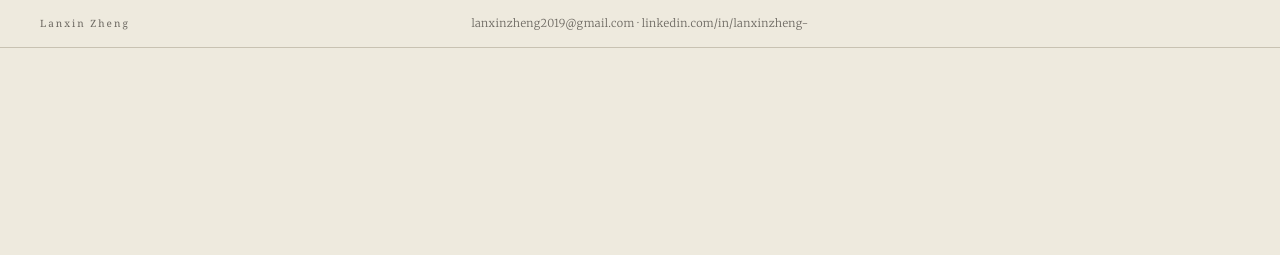
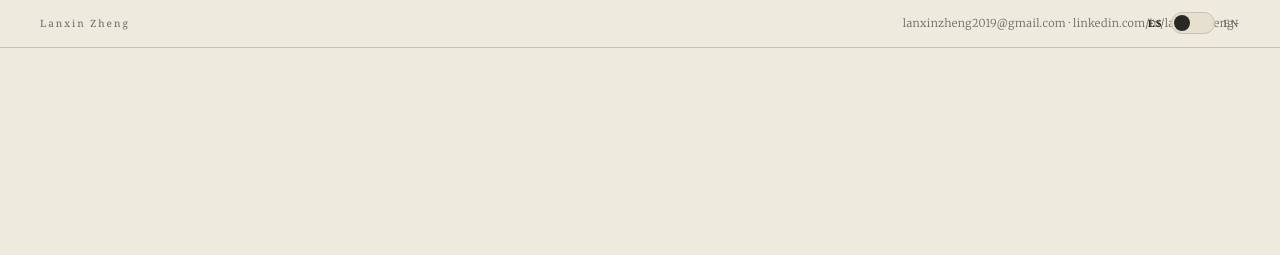
Before and after one commit to lanxiin/cv-web, a plain HTML site: page index.html in a window 1280 px wide. Shown: the top 255 px of the page. Drawn offline with Linux system fonts and the light colour scheme.

Commit message:
Lang toggle in site bar
Updated the layout and structure of the top bar to include a language switcher.

```diff
--- a/index.html
+++ b/index.html
@@ -37,12 +37,14 @@
     a { color: inherit; text-decoration: none; }
     /* ── LANG SWITCH ───────────────────────────── */
 .lang-switch {
+  position: fixed;
+  top: 12px;
+  right: 40px;
   display: flex;
   align-items: center;
-  gap: 10px;
+  gap: 8px;
   cursor: pointer;
   user-select: none;
-  justify-self: center;
 }
 /* Etiquetas "ES" y "EN" */
 .lang-label {
@@ -109,10 +111,9 @@
   border-bottom: 1px solid var(--rule);
   padding: 0 40px;
   height: 48px;
-  display: grid;
-  grid-template-columns: 1fr auto 1fr;
+  display: flex;
+  justify-content: space-between;
   align-items: center;
-  gap: 1rem;
 }
 .bar-name    { justify-self: start; }
 .lang-switch { justify-self: center; } /* ya no tiene position:fixed */
@@ -130,6 +131,7 @@
       font-weight: 300;
       color: var(--ink-lt);
       letter-spacing: 0.03em;
+      max-width: calc(100% - 160px); /* deja espacio para el toggle */
     }
 
     /* ── HERO ──────────────────────────────────── */
@@ -539,14 +541,9 @@
 <body>
 
   <!-- ── TOP BAR ─────────────────────────────── -->
-  <div class="site-bar">
-    <span class="bar-name">Lanxin Zheng</span>
-    <span class="bar-contact">
-      lanxinzheng2019@gmail.com<span class="bar-linkedin"> · linkedin.com/in/lanxinzheng-</span>
-    </span>
-  </div>
-
-  <!-- ── LANG TOGGLE ──────────────────────────── -->
+<!-- ── TOP BAR + LANG SWITCH ──────────────────────── -->
+<div class="site-bar">
+  <span class="bar-name">Lanxin Zheng</span>
   <div class="lang-switch" onclick="toggleLang()">
     <span class="lang-label left-label">ES</span>
     <span class="switch-track">
@@ -554,6 +551,10 @@
     </span>
     <span class="lang-label right-label">EN</span>
   </div>
+  <span class="bar-contact">
+    lanxinzheng2019@gmail.com<span class="bar-linkedin"> · linkedin.com/in/lanxinzheng-</span>
+  </span>
+</div>
   <!-- ── HERO ─────────────────────────────────── -->
   <section id="hero">
     <div class="hero-label"
```
